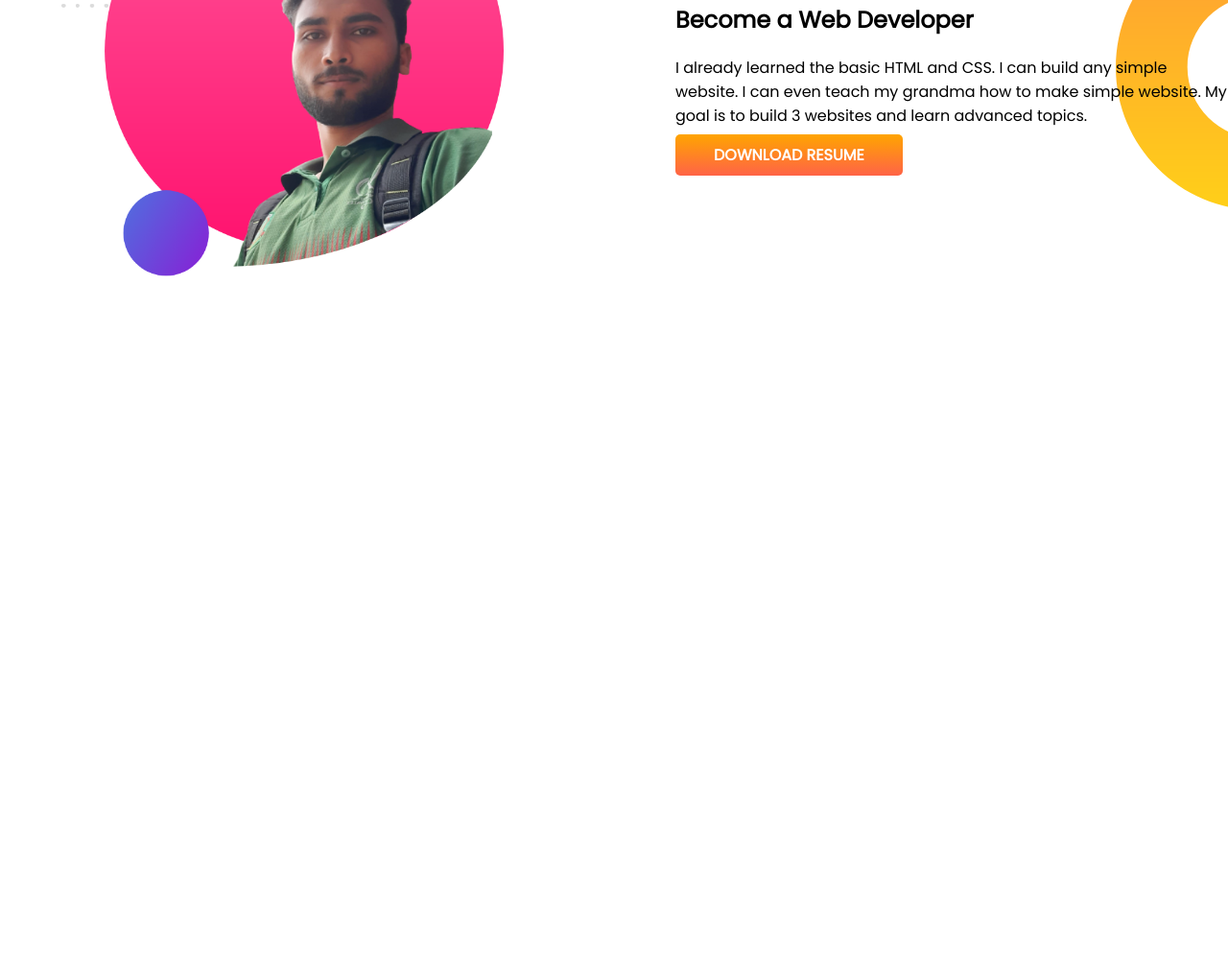
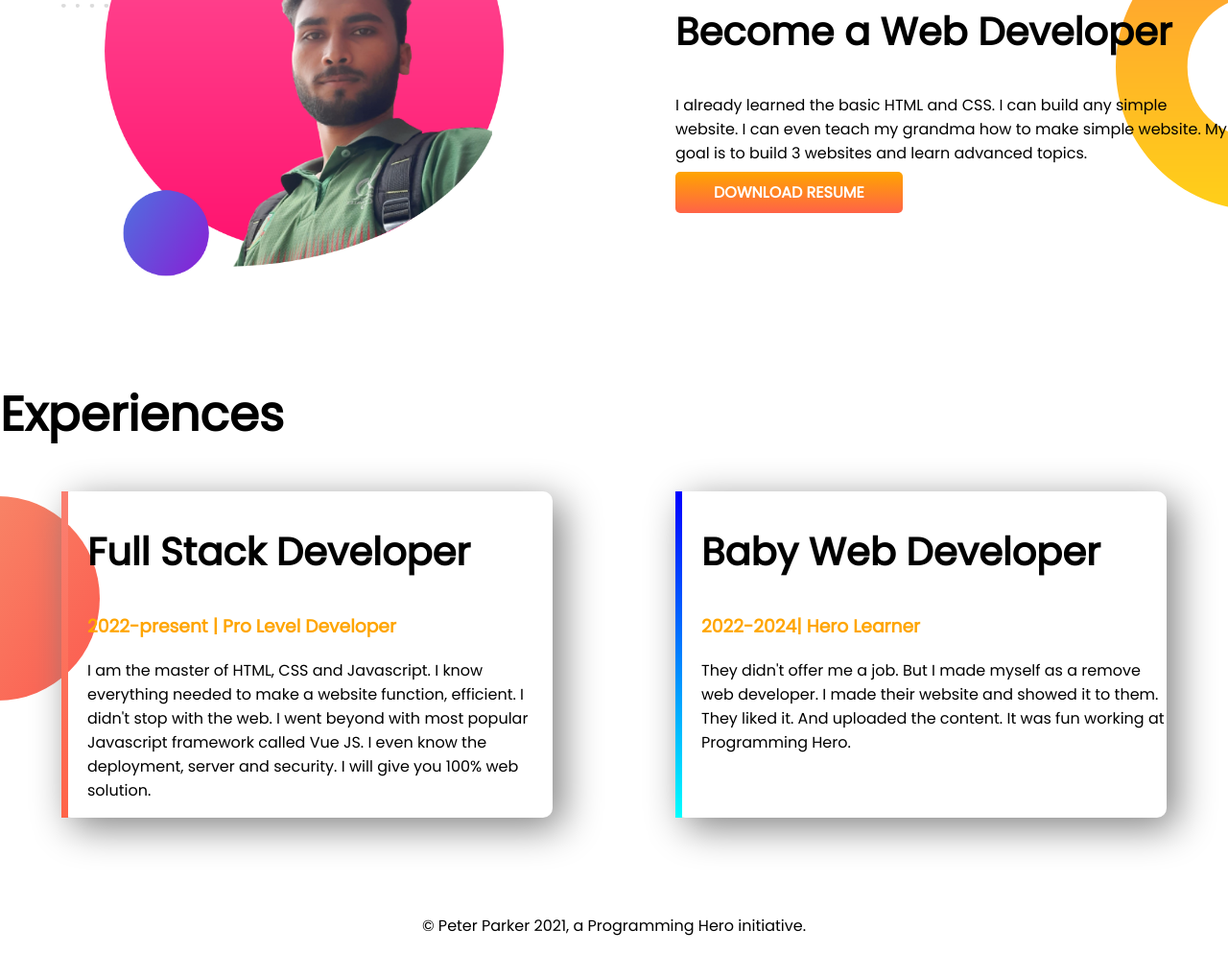
Before and after one commit to kamrul-s-hasan/developer-protfolio, a plain HTML site: page index.html in a window 1280 px wide. Shown: the part 719-1712 px from the top of the page at 96% size. Before the commit the page ends 1114 px from the top, so only its background shows below. Drawn offline with Linux system fonts and the light colour scheme.

Commit message:
footer and experieence added

```diff
--- a/index.html
+++ b/index.html
@@ -13,10 +13,10 @@
 </head>
 
 <body>
-    <section class="top-banner">
+    <section class="top-banner flexible-container">
         <div class="half-width">
             <h1>Welcome To</h1>
-            <h1><span class="orange-color">Kamrul Hasan</span> World!</h1>
+            <h1><span class="orange-color">Kamrul Hasan</ span> World!</h1>
             <h3>Entrepreneur and Web Developer</h3>
             <p>I am Kamrul Hasan. I want to become an expert in Web deveopment. I want to promote our culture, tradition
                 and
@@ -27,7 +27,7 @@
             <img src="images/kamrul-protfolio.png" alt="">
         </div>
     </section>
-    <section class="dream-big">
+    <section class="dream-big flexible-container">
         <div class="half-width">
             <img src="images/kamrul3.png" alt="">
         </div>
@@ -42,6 +42,34 @@
 
     </section>
 
+
+    <section class="experience-area">
+        <h1>Experiences</h1>
+        <div class="flexible-container">
+            <div id="full-stack-experience" class="experience-item">
+                <h2>Full Stack Developer</h2>
+                <h3 class="orange-color">2022-present | Pro Level Developer</h3>
+                <p>I am the master of HTML, CSS and Javascript. I know everything needed to make a website function,
+                    efficient.
+                    I didn't stop with the web. I went beyond with most popular Javascript framework called Vue JS. I
+                    even
+                    know
+                    the deployment, server and security. I will give you 100% web solution.</p>
+            </div>
+            <div id="web-dev-experience" class="experience-item">
+                <h2>Baby Web Developer</h2>
+                <h3 class="orange-color">2022-2024| Hero Learner</h3>
+                <p>They didn't offer me a job. But I made myself as a remove web developer. I made their website and
+                    showed
+                    it
+                    to them. They liked it. And uploaded the content. It was fun working at Programming Hero.</p>
+            </div>
+        </div>
+    </section>
+    <footer>
+        <p>© Peter Parker 2021, a Programming Hero initiative.</p>
+    </footer>
+
 </body>
 
 </html>
--- a/style.css
+++ b/style.css
@@ -6,16 +6,20 @@ h1{
     font-size: 50px;
 
 }
+h2{
+    font-size: 40px;
+}
 .orange-color{
     color: orange;
 }
-section{
+.flexible-container{
     display: flex;
     margin-bottom: 100px;
 }
 .half-width{
     width: 50%;
     padding-left: 5%;
+
 }
 .half-width img{
     width: 80%;
@@ -38,3 +42,31 @@ section{
     background-repeat: no-repeat;
     background-position: right;
 }
+.experience-area{
+    background-image: url(images/exp-bg.png);
+    background-repeat: no-repeat;
+    background-position: left;
+}
+.experience-item{
+    width: 40%;
+    margin-left: 5%;
+    margin-right: 5%;
+    padding-left: 20px;
+    border-radius: 10px;
+    box-shadow: 10px 10px 40px gray;
+
+}
+#web-dev-experience{
+    border-left: 7px solid;
+    border-image: linear-gradient(blue,cyan);
+    border-image-slice: 1;
+
+}
+#full-stack-experience{
+    border-left: 7px solid;
+    border-image: linear-gradient(salmon,tomato);
+    border-image-slice: 1;
+}
+footer p {
+    text-align: center;
+}
```
Also changed, not shown: images/jhankar.png (deleted), images/jhankar2.png (deleted), showOff/20201015_170817 (4).jpg (deleted), 1 other file.
